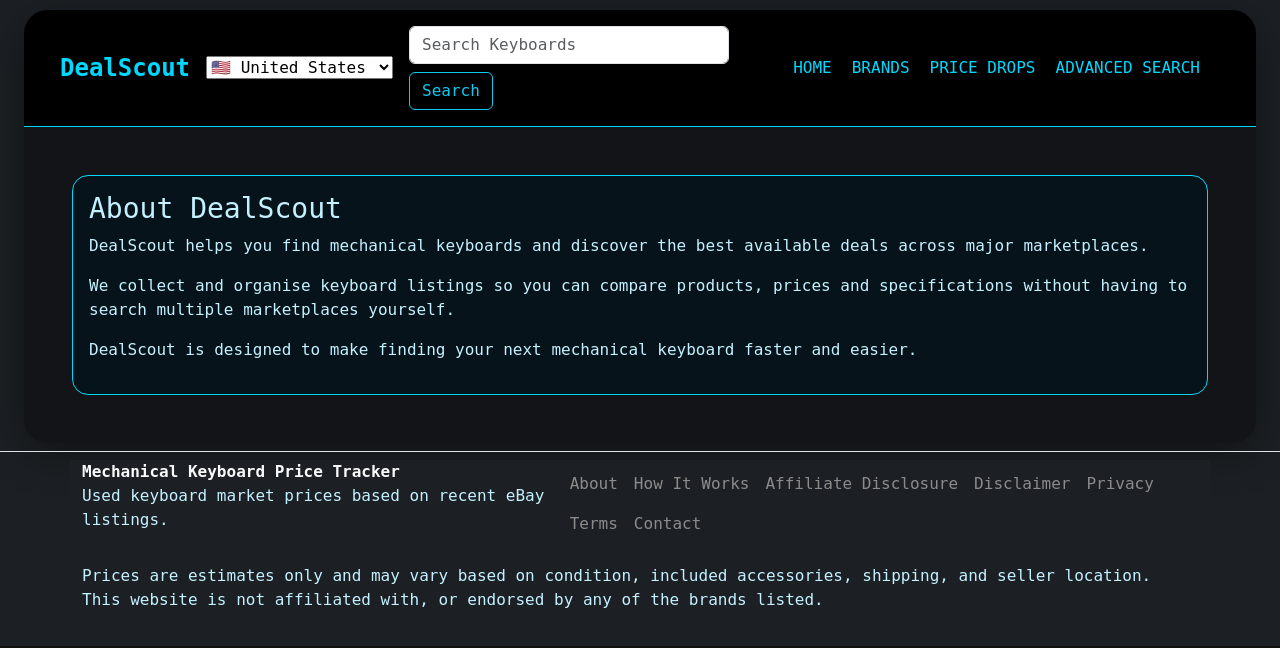
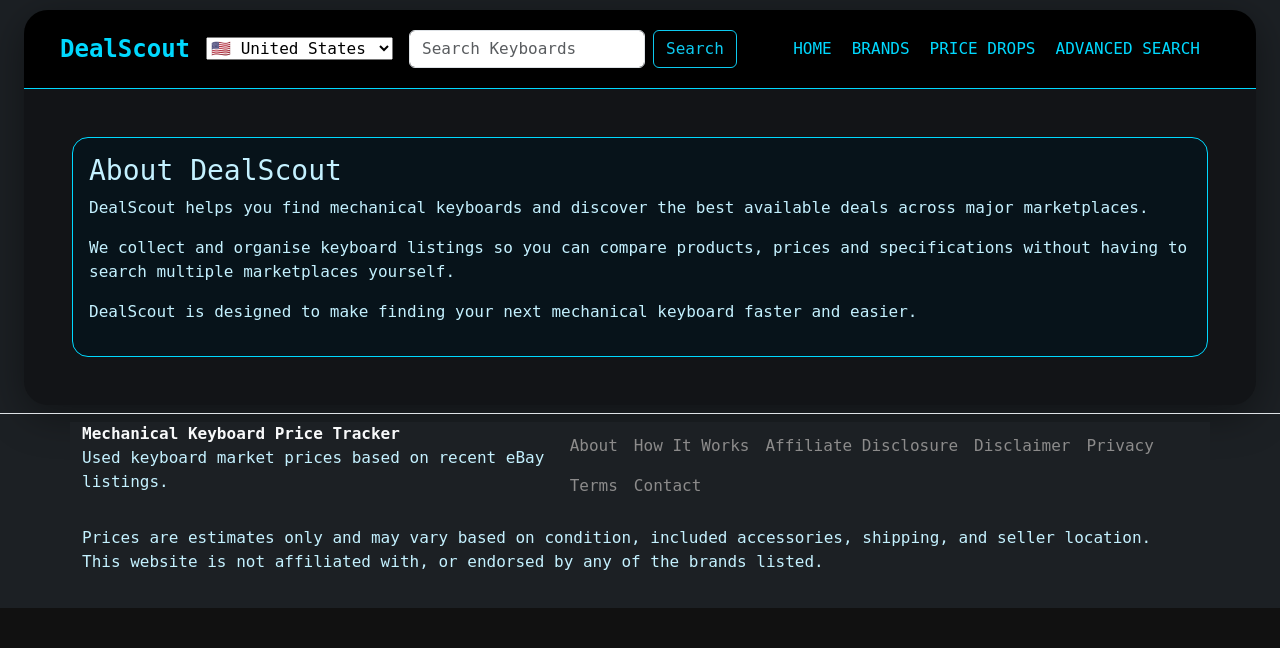
Before and after one commit to Michael668875/dealscout, a Django app: page /about/ in a window 1280 px wide. Shown: the top 648 px of the page. Run offline with Django 5.2, Linux system fonts and the light colour scheme; some libraries are stand-ins or nearby versions.

Commit message:
fixed spacing on nav menu

```diff
--- a/keyboard_tracker/templates/keyboard_tracker/includes/_navbar.html
+++ b/keyboard_tracker/templates/keyboard_tracker/includes/_navbar.html
@@ -20,8 +20,8 @@
             </div>
             <div class="me-3 mb-3 mb-lg-0">
             <div class="search-wrap ms-auto">
-            <form class="d-flex flex-wrap" action="{% url 'search' %}" method="get">
-              <input class="form-control me-2 mb-2" type="search" name="q" value="{{ query }}" placeholder="Search Keyboards">
+            <form class="d-flex flex-wrap flex-lg-nowrap" action="{% url 'search' %}" method="get">
+              <input class="form-control me-2 mb-2 mb-lg-0" type="search" name="q" value="{{ query }}" placeholder="Search Keyboards">
               <input type="hidden" name="country" value="{{ selected_country }}">
               <button class="btn btn-outline-info flex-shrink-0" type="submit">Search</button>
             </form>
```
